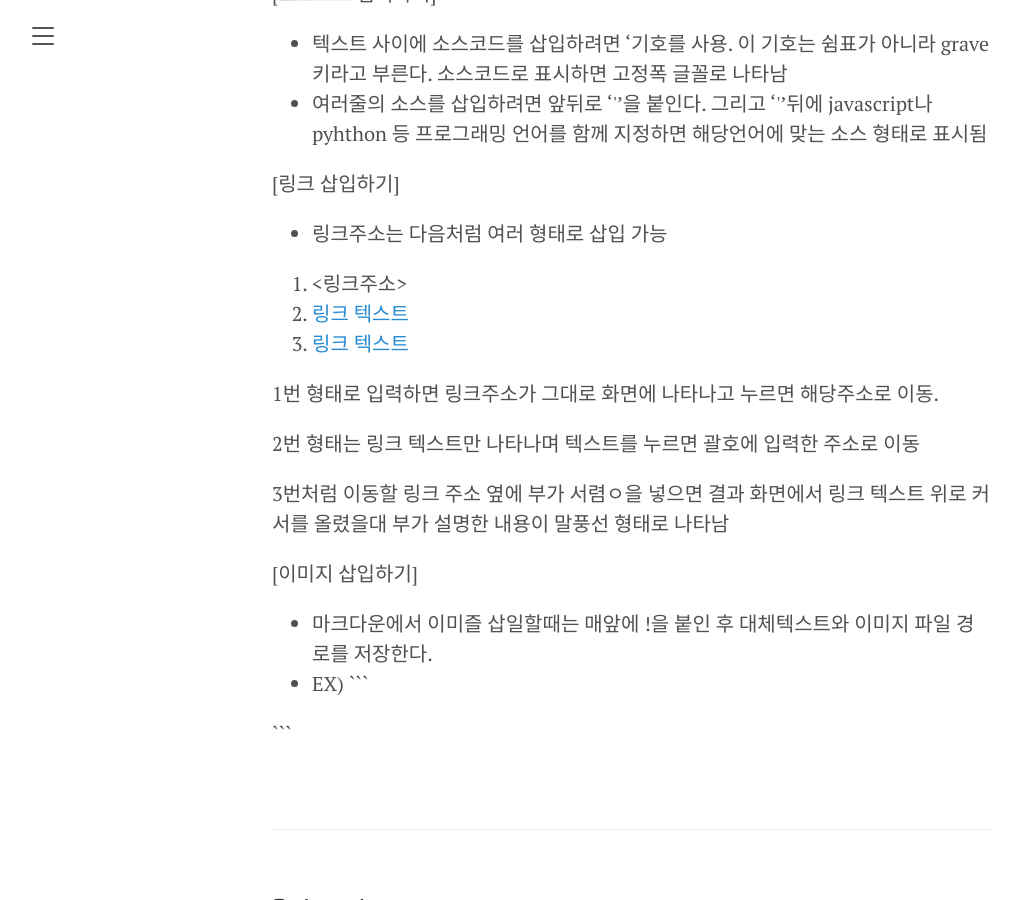
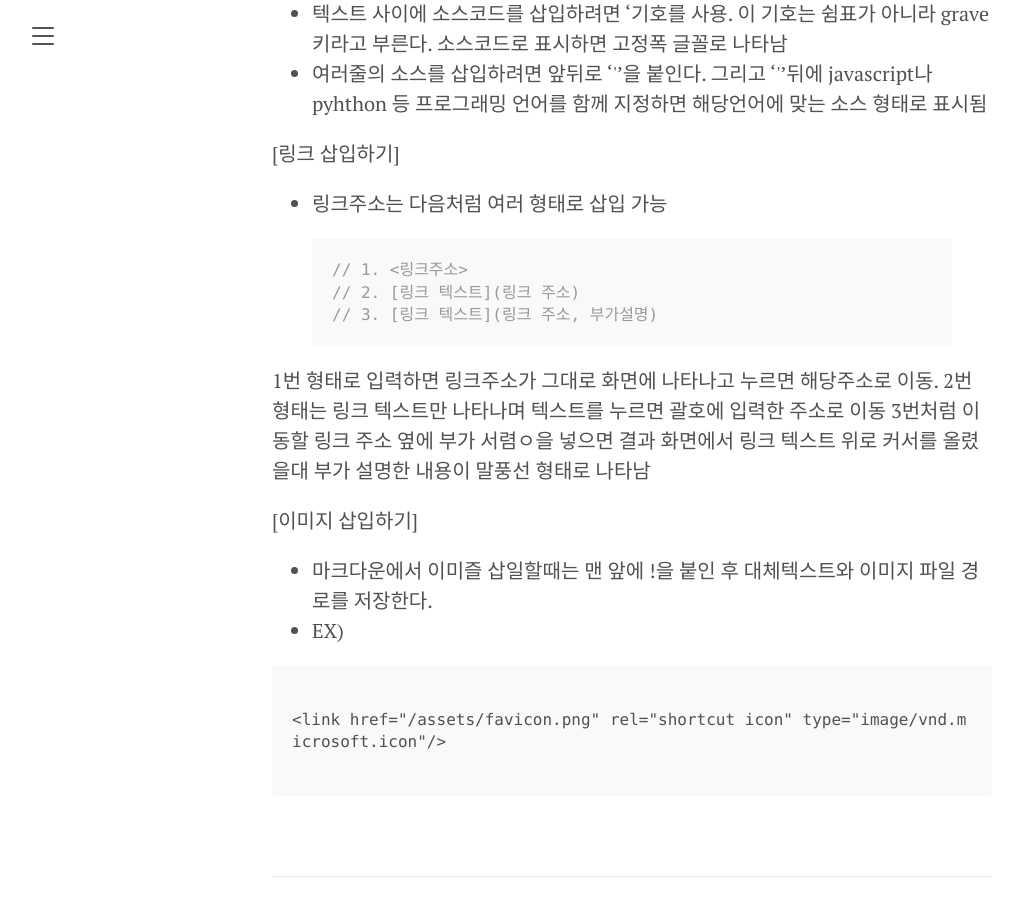
Before and after one commit to yujin8731/yujin8731.github.io, a Jekyll site: the page built from _posts/2022-11-28-markdown.md, in a window 1280 px wide and 900 px high, scrolled down 2014 px. Shown: the whole window, without its empty margins (8-1031 px from the left). Built offline with Jekyll 4.4.1, drawn with Linux system fonts in a browser that asks for light colours; comment, search, counter and statistics services are not loaded; some of the changed text lies outside the part shown.

Commit message:
Update 2022-11-28-markdown.md

````diff
--- a/_posts/2022-11-28-markdown.md
+++ b/_posts/2022-11-28-markdown.md
@@ -8,7 +8,7 @@ comments: true
 ## 마크 다운 문법 알아보기
 
 <div class="message">
- README파일의 확장자가 .md 인 것은 markdown 이라는 형식으로 작성되기 떄문이다.
+ README 파일의 확장자가 .md 인 것은 markdown 이라는 형식으로 작성되기 떄문이다.
 
  마크다운은 사용이 쉽고 HTML 태그에 비해 간단하기 떄문에 문서작성이 편리하다.
 
@@ -85,19 +85,23 @@ comments: true
 [링크 삽입하기]
 * 링크주소는 다음처럼 여러 형태로 삽입 가능
 
-1. <링크주소>
-2. [링크 텍스트](링크주소)
-3. [링크 텍스트](링크주소, "부가설명")
+
+{% highlight js %}
+// 1. <링크주소>
+// 2. [링크 텍스트](링크 주소)
+// 3. [링크 텍스트](링크 주소, 부가설명)
+{% endhighlight %}
 
 1번 형태로 입력하면 링크주소가 그대로 화면에 나타나고 누르면 해당주소로 이동.
-
 2번 형태는 링크 텍스트만 나타나며 텍스트를 누르면 괄호에 입력한 주소로 이동
-
 3번처럼 이동할 링크 주소 옆에 부가 서렴ㅇ을 넣으면 결과 화면에서 링크 텍스트 위로 커서를 올렸을대 부가 설명한 내용이 말풍선 형태로 나타남
 
 [이미지 삽입하기]
-* 마크다운에서 이미즐 삽일할때는 매앞에 !을 붙인 후 대체텍스트와 이미지 파일 경로를 저장한다.
+* 마크다운에서 이미즐 삽일할때는 맨 앞에 !을 붙인 후 대체텍스트와 이미지 파일 경로를 저장한다.
 * EX)
+
 ```
+
 <link href="{{ site.asset_url }}/favicon.png" rel="shortcut icon" type="image/vnd.microsoft.icon"/>
+
 ```
````
Also changed, not shown: other parts of _posts/2022-11-28-markdown.md (+1 -1 lines).
